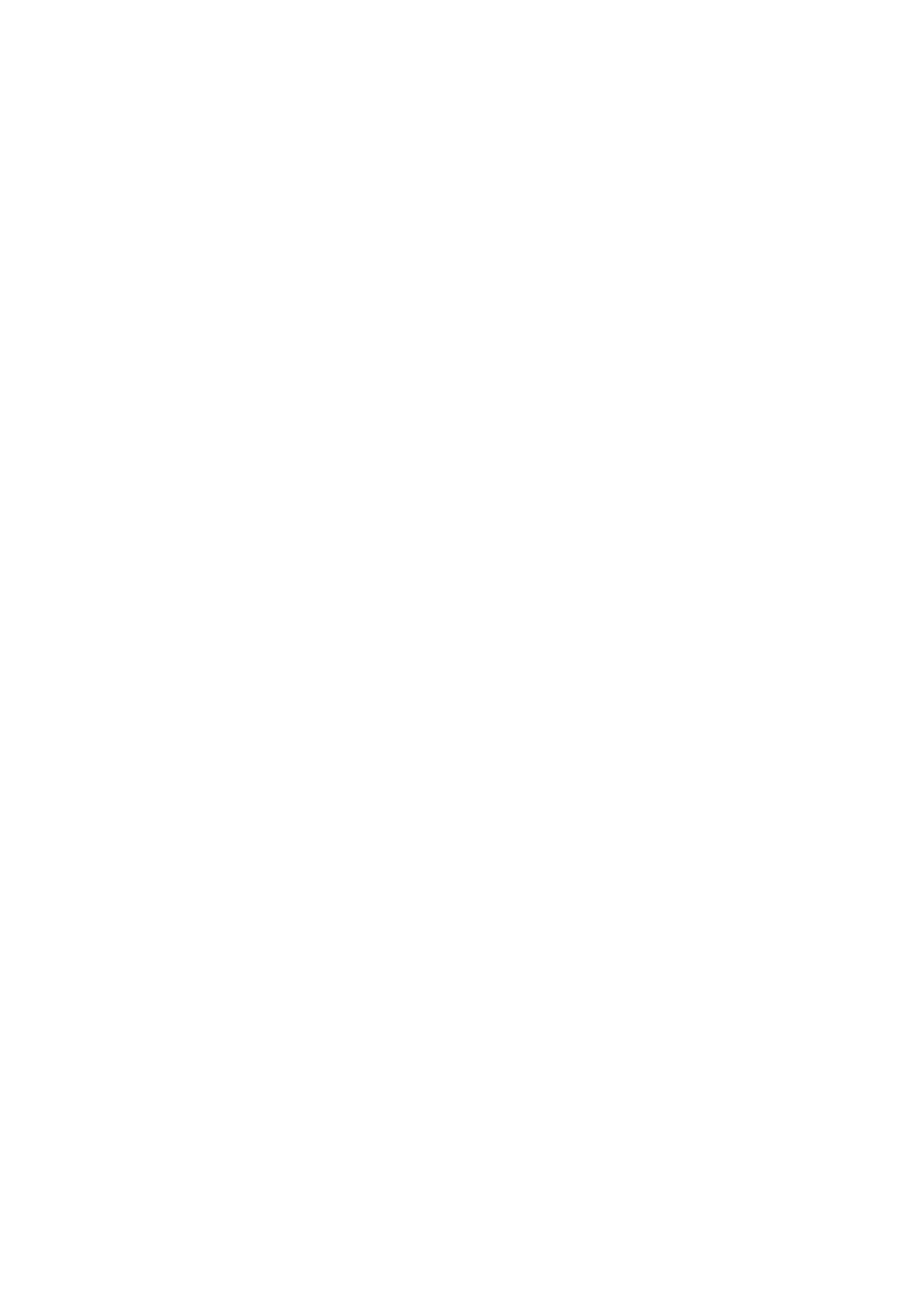
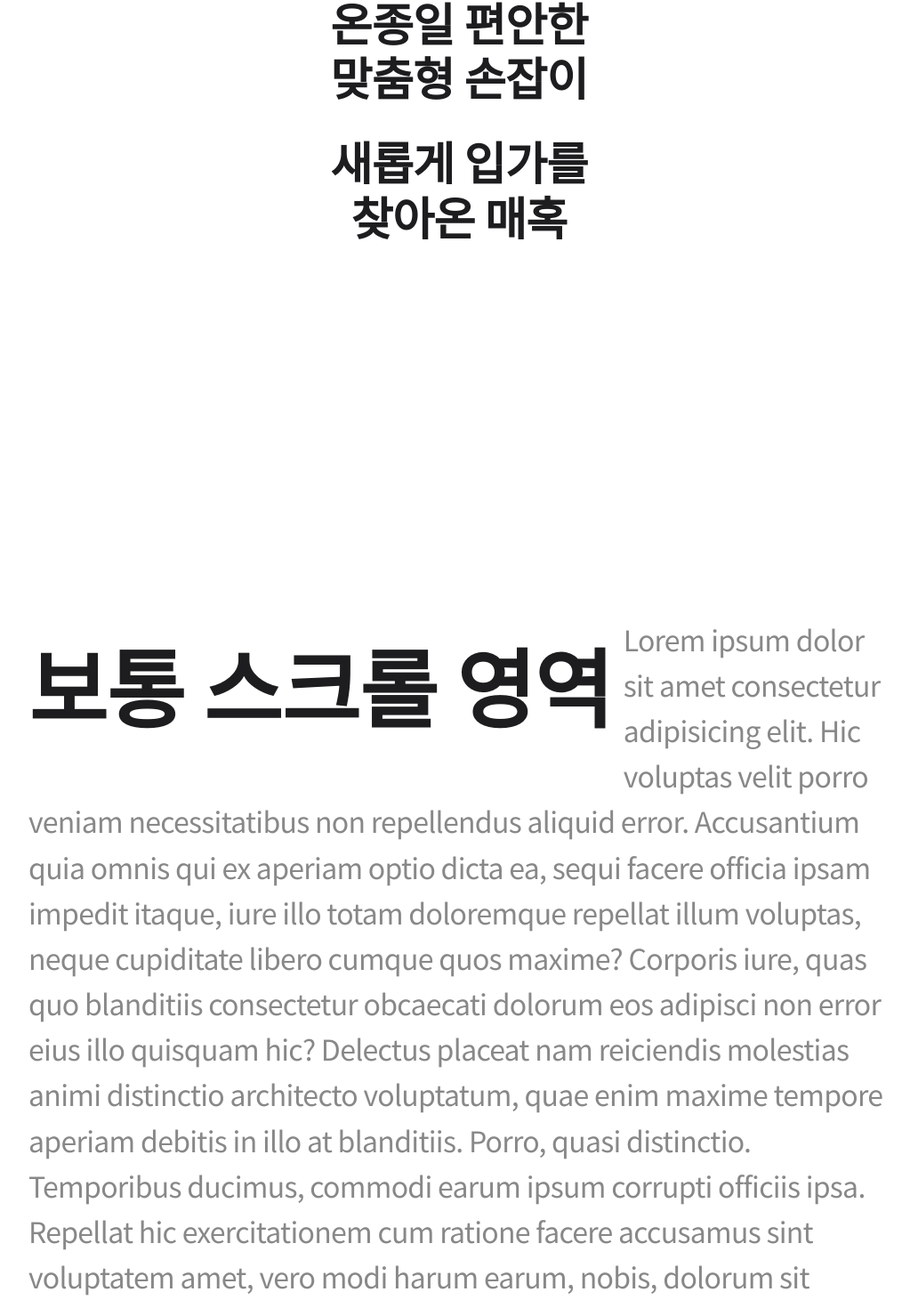
Before and after one commit to wkdaudwn11/animation-example, a Next.js app: page /sample/air-mug in a window 1280 px wide. Shown: the part 1188-2658 px from the top of the page at 89% size, without its empty margins (124-1147 px from the left). Before the commit the page ends 800 px from the top, so only its background shows below. Built offline with nearby package versions, Linux system fonts and the light colour scheme.

Commit message:
feat: [AirMug - 03] section markup (html, css)

```diff
--- a/pages/sample/air-mug/index.tsx
+++ b/pages/sample/air-mug/index.tsx
@@ -1,13 +1,120 @@
-import React from "react";
+import { useRef } from "react";
 import Link from "next/link";
 
 import Nav from "./Nav";
 import * as S from "./style";
 
 const AirMug = () => {
+  const scrollSectionRef01 = useRef<HTMLDivElement>(null);
+  const scrollSectionRef02 = useRef<HTMLDivElement>(null);
+  const scrollSectionRef03 = useRef<HTMLDivElement>(null);
+  const scrollSectionRef04 = useRef<HTMLDivElement>(null);
+
   return (
     <S.Container>
       <Nav />
+      <S.ScrollSection ref={scrollSectionRef01} sectionId={0}>
+        <h1>AirMug Pro</h1>
+        <S.StickyBox stickyId={0} className="main-message">
+          <p>
+            온전히 빠져들게 하는
+            <br />
+            최고급 세라믹
+          </p>
+        </S.StickyBox>
+        <S.StickyBox stickyId={0} className="main-message">
+          <p>주변 맛을 느끼게 해주는 주변 맛 허용 모드</p>
+        </S.StickyBox>
+        <S.StickyBox stickyId={0} className="main-message">
+          <p>
+            온종일 편안한
+            <br />
+            맞춤형 손잡이
+          </p>
+        </S.StickyBox>
+        <S.StickyBox stickyId={0} className="main-message">
+          <p>
+            새롭게 입가를
+            <br />
+            찾아온 매혹
+          </p>
+        </S.StickyBox>
+      </S.ScrollSection>
+      <S.ScrollSection ref={scrollSectionRef02} sectionId={1}>
+        <p className="description">
+          <strong>보통 스크롤 영역</strong>
+          Lorem ipsum dolor sit amet consectetur adipisicing elit. Hic voluptas
+          velit porro veniam necessitatibus non repellendus aliquid error.
+          Accusantium quia omnis qui ex aperiam optio dicta ea, sequi facere
+          officia ipsam impedit itaque, iure illo totam doloremque repellat
+          illum voluptas, neque cupiditate libero cumque quos maxime? Corporis
+          iure, quas quo blanditiis consectetur obcaecati dolorum eos adipisci
+          non error eius illo quisquam hic? Delectus placeat nam reiciendis
+          molestias animi distinctio architecto voluptatum, quae enim maxime
+          tempore aperiam debitis in illo at blanditiis. Porro, quasi
+          distinctio. Temporibus ducimus, commodi earum ipsum corrupti officiis
+          ipsa. Repellat hic exercitationem cum ratione facere accusamus sint
+          voluptatem amet, vero modi harum earum, nobis, dolorum sit commodi et
+          minus ipsa doloribus voluptatibus nulla? Alias est autem saepe veniam
+          dolorem doloremque laboriosam sunt soluta nostrum placeat quos
+          distinctio impedit, quam quas nobis porro nulla fugit iure. Cum sed
+          maiores vitae blanditiis dolorem similique, eos excepturi consectetur.
+          Explicabo, consequatur iste ratione quod distinctio enim sint nulla
+          nesciunt aperiam! Quam facilis odit, eveniet libero, nisi aliquam
+          incidunt ipsam corporis veritatis laborum est. Temporibus voluptatibus
+          unde animi adipisci cumque magnam, debitis impedit. Dignissimos et
+          facilis est, modi beatae magnam nostrum fugiat ex culpa, facere
+          doloribus vel sapiente excepturi ratione reprehenderit numquam?
+        </p>
+      </S.ScrollSection>
+      <S.ScrollSection ref={scrollSectionRef03} sectionId={2}>
+        <S.StickyBox stickyId={1} className="main-message">
+          <p>
+            <small>편안한 촉감</small>
+            입과 하나 되다
+          </p>
+        </S.StickyBox>
+        <S.StickyBox stickyId={1} className="desc-message">
+          <p>
+            편안함 목넘김을 완성하는 디테일한 여러 구성 요소들, 우리는 이를
+            하나하나 새롭게 살피고 재구성하는 과정을 거쳐 새로운 수준의 머그,
+            AirMug Pro를 만들었습니다. 입에 뭔가 댔다는 감각은 어느새 사라지고
+            오롯이 당신과 음료만 남게 되죠.
+          </p>
+          <div className="pin" />
+        </S.StickyBox>
+        <S.StickyBox stickyId={1} className="desc-message">
+          <p>
+            디자인 앤 퀄리티 오브 스웨덴,
+            <br />
+            메이드 인 코리아
+          </p>
+          <div className="pin" />
+        </S.StickyBox>
+      </S.ScrollSection>
+      <S.ScrollSection ref={scrollSectionRef04} sectionId={3}>
+        <p className="mid-message">
+          <strong>Retina 머그</strong>
+          <br />
+          아이디어를 광활하게 펼칠
+          <br />
+          아름답고 부드러운 음료 공간.
+        </p>
+        <p className="canvas-caption">
+          Lorem ipsum dolor, sit amet consectetur adipisicing elit. Eveniet at
+          fuga quae perspiciatis veniam impedit et, ratione est optio porro.
+          Incidunt aperiam nemo voluptas odit quisquam harum in mollitia.
+          Incidunt minima iusto in corporis, dolores velit. Autem, sit dolorum
+          inventore a rerum distinctio vero illo magni possimus temporibus
+          dolores neque adipisci, repudiandae repellat. Ducimus accusamus
+          similique quas earum laborum. Autem tempora repellendus asperiores
+          illum ex! Velit ea corporis odit? Ea, incidunt delectus. Sapiente
+          rerum neque error deleniti quis, et, quibusdam, est autem voluptate
+          rem voluptas. Ratione soluta similique harum nihil vel. Quas inventore
+          perferendis iusto explicabo animi eos ratione obcaecati.
+        </p>
+      </S.ScrollSection>
+      <S.Footer>2023, wkdaudwn11 (MJ)</S.Footer>
     </S.Container>
   );
 };
--- a/pages/sample/air-mug/style.tsx
+++ b/pages/sample/air-mug/style.tsx
@@ -1,4 +1,5 @@
 import styled from "@emotion/styled";
+import { css } from "@emotion/react";
 
 export const Container = styled.div`
   overflow-x: hidden;
@@ -20,6 +21,7 @@ export const Container = styled.div`
 
 export const GlobalNav = styled.nav`
   height: 44px;
+  padding: 0 1rem;
 `;
 
 const NavLinks = styled.div`
@@ -40,6 +42,7 @@ export const GlobalNavLinks = styled(NavLinks)`
 
 export const LocalNav = styled.nav`
   height: 52px;
+  padding: 0 1rem;
   border-bottom: 1px solid #ddd;
 `;
 
@@ -57,3 +60,148 @@ export const LocalNavLinks = styled(NavLinks)`
     font-size: 0.8rem;
   }
 `;
+
+export const ScrollSection = styled.section<{ sectionId: number }>`
+  padding-top: 50vh;
+
+  ${({ sectionId }) =>
+    sectionId === 0 &&
+    css`
+      h1 {
+        font-size: 4rem;
+        text-align: center;
+
+        @media (min-width: 1024px) {
+          font-size: 9vw;
+        }
+      }
+    `};
+
+  ${({ sectionId }) =>
+    sectionId === 1 &&
+    css`
+      p.description {
+        max-width: 1000px;
+        margin: 0 auto;
+        padding: 0 1rem;
+        font-size: 1.2rem;
+        color: #888;
+
+        strong {
+          margin-right: 0.8rem;
+          font-size: 2.5rem;
+          color: rgb(29, 29, 31);
+          float: left;
+        }
+
+        @media (min-width: 1024px) {
+          font-size: 2rem;
+
+          strong {
+            font-size: 6rem;
+          }
+        }
+      }
+    `};
+
+  ${({ sectionId }) =>
+    sectionId === 3 &&
+    css`
+      p.mid-message {
+        max-width: 1000px;
+        margin: 0 auto;
+        padding: 0 1rem;
+        font-size: 2rem;
+        color: #888;
+
+        strong {
+          color: rgb(29, 29, 31);
+        }
+
+        @media (min-width: 1024px) {
+          font-size: 4vw;
+        }
+      }
+
+      p.canvas-caption {
+        max-width: 1000px;
+        margin: 0 auto;
+        padding: 0 1rem;
+        font-size: 1.2rem;
+        color: #888;
+
+        @media (min-width: 1024px) {
+          font-size: 2rem;
+        }
+      }
+    `};
+`;
+
+export const StickyBox = styled.div<{ stickyId: number }>`
+  &.main-message {
+    display: flex;
+    align-items: center;
+    justify-content: center;
+    height: 3em;
+    margin: 3px 0;
+    font-size: 2.5rem;
+
+    p {
+      font-weight: bold;
+      text-align: center;
+      line-height: 1.2;
+    }
+
+    small {
+      display: block;
+      margin-bottom: 0.5em;
+      font-size: 1.2rem;
+    }
+
+    @media (min-width: 1024px) {
+      font-size: 4vw;
+    }
+  }
+
+  ${({ stickyId }) =>
+    stickyId === 1 &&
+    css`
+      &.main-message {
+        font-size: 3.5rem;
+      }
+
+      &.desc-message {
+        width: 50%;
+        font-weight: bold;
+      }
+
+      .pin {
+        width: 1px;
+        height: 100px;
+        background-color: rgb(29, 29, 31);
+      }
+
+      @media (min-width: 1024px) {
+        &.main-message {
+          font-size: 6vw;
+
+          small {
+            font-size: 1.5vw;
+          }
+        }
+
+        &.desc-message {
+          width: 20%;
+        }
+      }
+    `};
+`;
+
+export const Footer = styled.footer`
+  display: flex;
+  align-items: center;
+  justify-content: center;
+  height: 7rem;
+  color: white;
+  background: darkorange;
+`;
```
